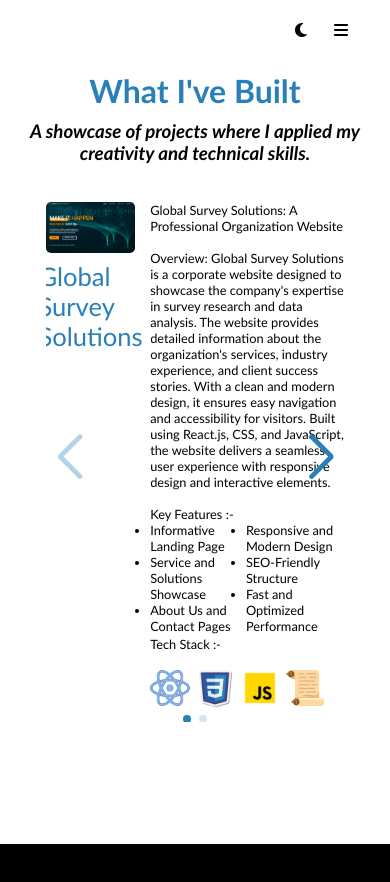
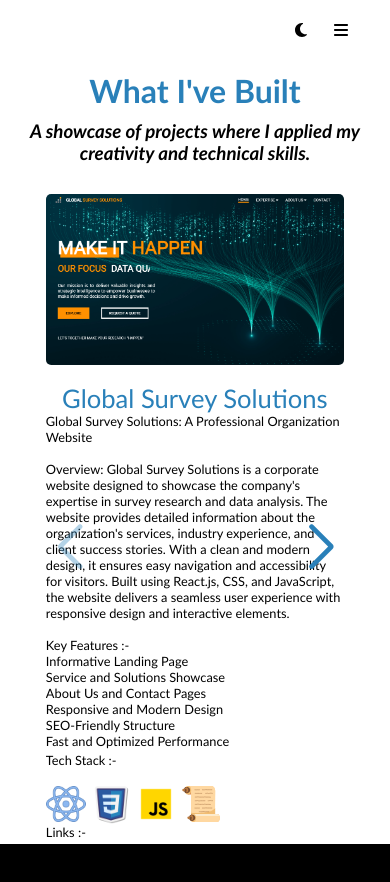
Before and after one commit to 2012prabhat/Portfolio-V2, a React (Create React App) app: page /projects in a window 390 px wide. Shown: the top 882 px of the page. Before the commit the page ends 844 px from the top, so only its background shows below. Built offline with nearby package versions, Linux system fonts and the light colour scheme.

Commit message:
Project Page Completed

```diff
--- a/src/components/ProjectCarousel.jsx
+++ b/src/components/ProjectCarousel.jsx
@@ -41,6 +41,7 @@
    overview={m.overview}
    features={m.features}
    techStack={m.techStack}
+   link={m.links}
 
    />
  </SwiperSlide>
--- a/src/components/ProjectData.js
+++ b/src/components/ProjectData.js
@@ -18,7 +18,7 @@
         links: {
           desc:"",
           github: "",
-          live: ""
+          live: "https://www.globalsurveysolutions.com/"
         }
       },
 
@@ -47,7 +47,7 @@
           links: {
             desc:"",
             github: "",
-            live: ""
+            live: "https://psnipp.netlify.app/"
           }
       },
 
--- a/src/components/ProjectSlide.jsx
+++ b/src/components/ProjectSlide.jsx
@@ -63,15 +63,15 @@
           <div>Links :- </div>
           <br />
           <div className="techImgCont">
-                  <a href="">
+                  <a href="" target="_blank">
                   <img data-tooltip-id="tooltip-1" src="/Skills/github.svg" alt="" />
                   <Tooltip style={toolTipStyle} id="tooltip-1" content={<div>Github</div>} />
                   </a>
-                  <a href="">
+                  <a href={props.link.live} target="_blank">
                   <img data-tooltip-id="tooltip-2" src="/Skills/globe.svg" alt="" />
                   <Tooltip style={toolTipStyle} id="tooltip-2" content={<div>Live</div>} />
                   </a>
-                  <a href="">
+                  <a href="" target="_blank">
                   <img data-tooltip-id="tooltip-3" src="/Skills/gallery.svg" alt="" />
                   <Tooltip style={toolTipStyle} id="tooltip-3" content={<div>Screens</div>} />
                   </a>
--- a/src/components/css/ProjectCarousel.css
+++ b/src/components/css/ProjectCarousel.css
@@ -55,6 +55,7 @@
   /* color: white; */
   margin-bottom: 1%;
   font-size: 0.8em;
+  /* flex-direction: column; */
   /* transform: scale(0.9); */
 }
 
@@ -123,3 +124,26 @@
   .swiper-scrollbar-drag{
   background:var(--activeCol) !important;
   }
+
+
+  @media screen and (max-width:700px){
+    .projects .proCont .projectData .proDesc .bottomCont{
+
+      flex-direction: column;
+    }
+.projects .proCont .projectCard {
+  width: 100%;
+}
+
+.projects .proCont .projectData .proDesc {
+  width: 100%;
+}
+
+.featuresCont{
+  flex-direction: column;
+}
+
+.projects .proCont .projectData{
+  flex-direction: column;
+}
+  }
```
